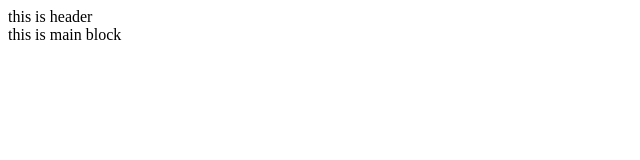
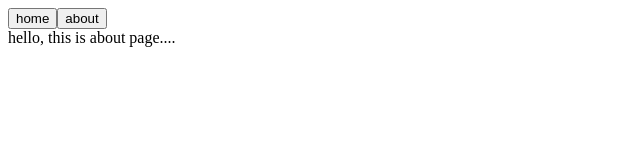
Before and after one commit to zhangzhengsmiling/react-ssr-demo, a React app: page /about in a window 1280 px wide. Shown: the top 160 px of the page, without its empty margins (0-640 px from the left). Built offline with nearby package versions, Linux system fonts and the light colour scheme; the HTML template or start-up script is replaced by a standard one.

Commit message:
feat(router):添加路由跳转

```diff
--- a/App.js
+++ b/App.js
@@ -1,13 +1,26 @@
 import React from 'react';
 import Home from './containers/Home';
+import About from './containers/About';
 import './style';
+import { Route } from 'react-router';
+import { Link } from 'react-router-dom';
 
 const App = () => {
   return (
     <div className="app">
-      <header className="header">this is header</header>
+      <header className="header">
+        <div className="button-area">
+          <Link to="/home">
+            <button>home</button>
+          </Link>
+          <Link to="/about">
+            <button>about</button>
+          </Link>
+        </div>
+      </header>
       <main className="main">
-        this is main block
+          <Route path="/home" component={Home} />
+          <Route path="/about" component={About} />
       </main>
     </div>
   )
--- a/client/index.js
+++ b/client/index.js
@@ -1,9 +1,12 @@
 import React from 'react';
 import ReactDom from 'react-dom';
+import { BrowserRouter as Router } from 'react-router-dom';
 
 import App from '../App';
 
 ReactDom.render(
-  <App />,
+    <Router>
+      <App />
+    </Router>,
   document.getElementById('root')
 )
--- /dev/null
+++ b/containers/About/index.js
@@ -0,0 +1,11 @@
+import React from 'react';
+
+const About = (props) => {
+  return (
+    <div>
+      hello, this is about page....
+    </div>
+  )
+}
+
+export default About;
--- a/containers/Home/style.less
+++ b/containers/Home/style.less
@@ -4,10 +4,9 @@
 }
 
 .home {
-  background-color: red;
+
 }
 .aaa {
   width: 100px;
   height: 100px;
-  background-color: orange!important;
 }
--- a/package.json
+++ b/package.json
@@ -20,6 +20,7 @@
     "less-loader": "^7.2.1",
     "react": "^17.0.1",
     "react-dom": "^17.0.1",
+    "react-router": "^5.2.0",
     "react-router-dom": "^5.2.0",
     "style-loader": "^2.0.0",
     "webpack": "^5.11.1",
--- a/style.less
+++ b/style.less
@@ -6,12 +6,39 @@
 .app {
   .header {
     width: 100%;
-    height: 200px;
-    background-color: rgb(73, 159, 235);
+    height: 80px;
+    position: relative;
+    background-color: rgb(109, 156, 239);
+    .button-area {
+      position: absolute;
+      top: 50%;
+      left: 50%;
+      width: auto;
+      height: auto;
+      transform: translate(-50%, -50%);
+      button {
+        width: auto;
+        height: 34px;
+        line-height: 34px;
+        background-color: rgb(120, 194, 108);
+        outline: none;
+        border: none;
+        cursor: pointer;
+        margin-right: 20px;
+        padding: 0 20px;
+        color: #fff;
+        border-radius: 2px;
+        &:hover {
+          background-color: rgb(103, 171, 90);
+        }
+        &.active {
+          background-color: rgb(103, 171, 90);
+        }
+      }
+    }
   }
   .main {
     width: 100%;
     height: 400px;
-    background-color: orange;
   }
 }
```
Also changed, not shown: 2 other files (tests, documents, lock files or other folders).
